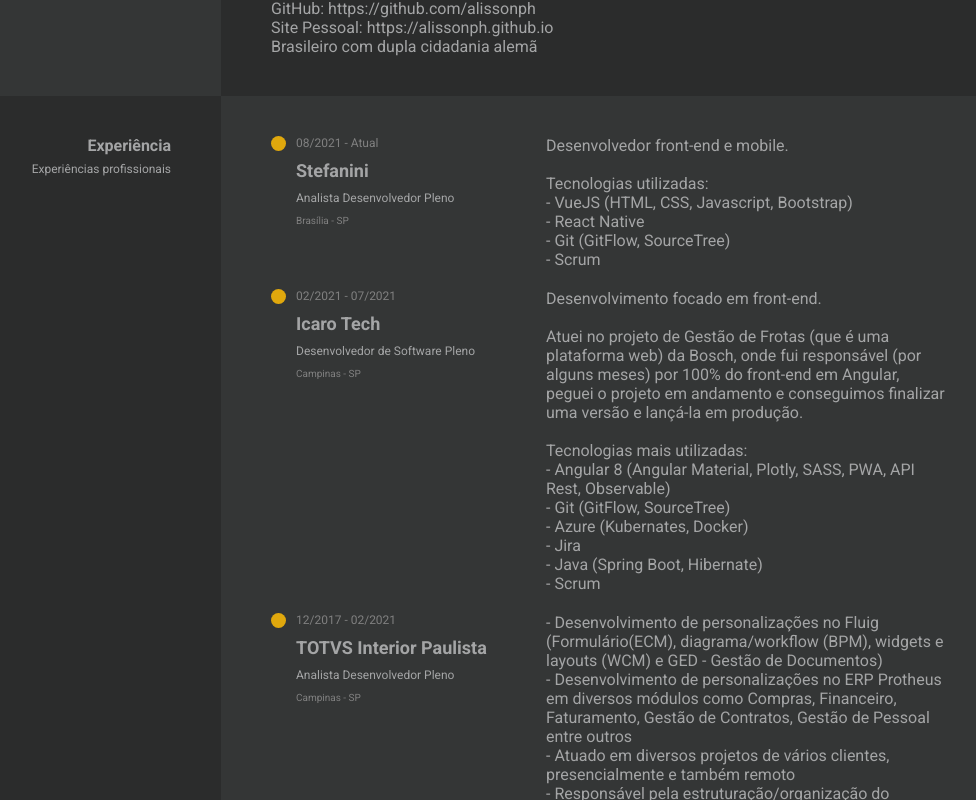
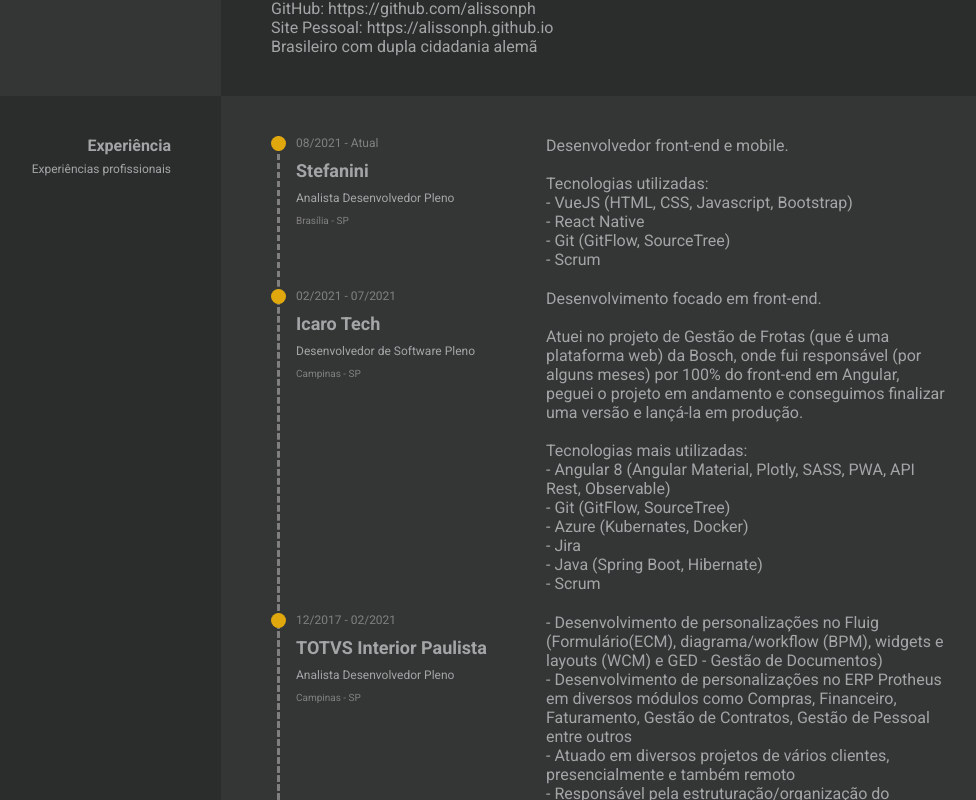
Before and after one commit to alissonph/alissonph.github.io, a React (Create React App) app: page / in a window 1280 px wide. Shown: the part 1240-2040 px from the top of the page, without its empty margins (291-1267 px from the left). Built offline with nearby package versions, Linux system fonts and the light colour scheme.

Commit message:
Timeline line

```diff
--- a/src/components/Page/styles.js
+++ b/src/components/Page/styles.js
@@ -79,6 +79,7 @@
   display: flex;
   flex-direction: column;
   flex: 1;
+  position: relative;
   margin: 40px 0;
 
   .text{
@@ -92,6 +93,7 @@
     height: 15px;
     border-radius: 50%;
     background-color: ${props => props.theme.colors.secondary};
+    z-index: 10;
   }
 
   @media screen and (max-width: 768px) {
@@ -107,10 +109,22 @@
     margin-top: 20px;
   }
 
+  &:before {
+    content: '';
+    position: absolute;
+    top: 0;
+    left: 0;
+    margin-left: 5.5px;
+    width: 2px;
+    height: 100%;
+    border-left: 3px dashed ${props => props.theme.colors.tertiary};
+  }
+
   @media screen and (max-width: 1180px) {
     flex-direction: column;
     .text{
       margin-top: 10px;
+      margin-left: 25px;
       font-size: 1.4rem;
     }
   }
```
Also changed, not shown: 1 other file (tests, documents, lock files or other folders).
